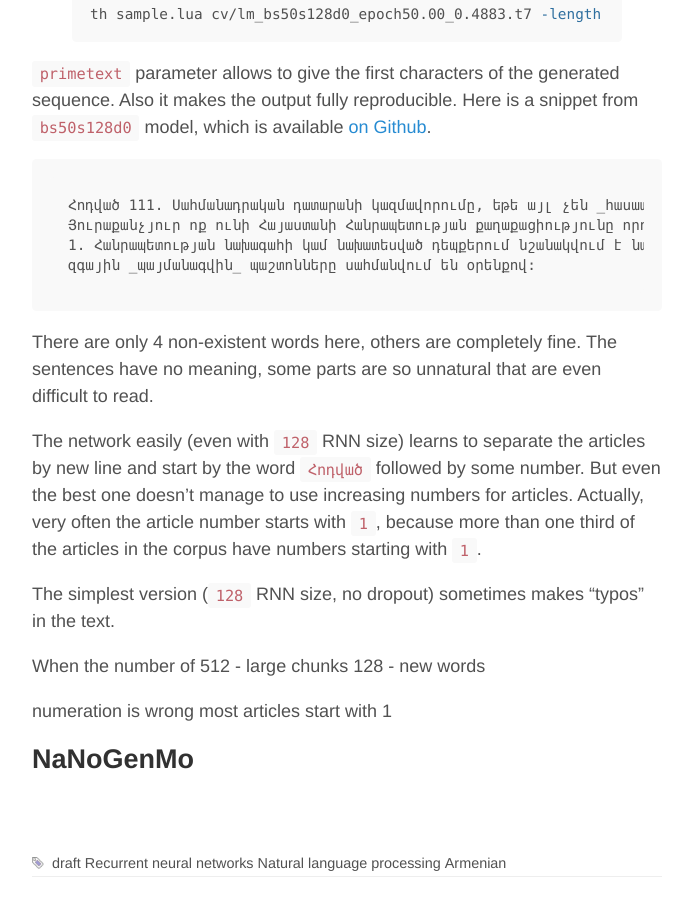
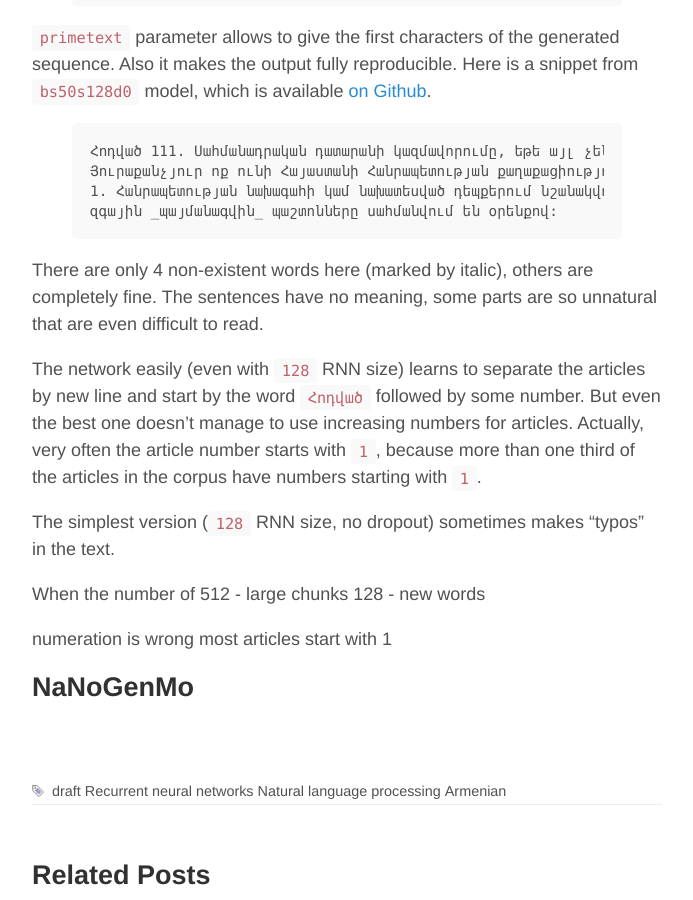
Before and after one commit to YerevaNN/yerevann.github.io, a Jekyll site: the page built from _posts/2015-11-11-generating-constitution-with-recurrent-neural-networks.md, in a window 1280 px wide and 900 px high, scrolled down 4337 px. Shown: the whole window, without its empty margins (293-986 px from the left). Built offline with Jekyll 4.4.1, drawn with Linux system fonts in a browser that asks for light colours; comment, search, counter and statistics services are not loaded.

Commit message:
Constitution RNN - Samples 2

````diff
--- a/_posts/2015-11-11-generating-constitution-with-recurrent-neural-networks.md
+++ b/_posts/2015-11-11-generating-constitution-with-recurrent-neural-networks.md
@@ -31,9 +31,9 @@
 
 All articles are of the following form:
 
-```
+{% highlight text %}
 Հոդված 1. Հայաստանի Հանրապետությունը ինքնիշխան, ժողովրդավարական, սոցիալական, իրավական պետություն է:
-```
+{% endhighlight %}
 
 The first word, `Հոդված`, means "Article". Sentences end with the symbol `:`.
 
@@ -93,14 +93,14 @@
 
 `primetext` parameter allows to give the first characters of the generated sequence. Also it makes the output fully reproducible. Here is a snippet from `bs50s128d0` model, which is available [on Github](....).
 
-```
+{% highlight text %}
 Հոդված 111. Սահմանադրական դատարանի կազմավորումը, եթե այլ չեն _հասատատիրի_ _առնչամի_ կարելի սահմանափակվել միայն օրենքով, եթե դա անհրաժեշտ է հանցագործությունների իրավունք:
 Յուրաքանչյուր ոք ունի Հայաստանի Հանրապետության քաղաքացիությունը որոշում է կայացնում դատավորին կազմավորման կարգը
 1. Հանրապետության նախագահի կամ նախատեսված դեպքերում նշանակվում է նաև տնտեսական մշակույթի հիմնական ուղղության դրանք _կայտարվակատությունն_ է: Նրանց զինված ուժերի օգտագործման նախարարներից ստացված փոխառությունների կողմից ընդունվում է ընտրված և միջա
 զգային _պայմանագվին_ պաշտոնները սահմանվում են օրենքով:
-```
+{% endhighlight %}
 
-There are only 4 non-existent words here, others are completely fine. The sentences have no meaning, some parts are so unnatural that are even difficult to read.
+There are only 4 non-existent words here (marked by italic), others are completely fine. The sentences have no meaning, some parts are so unnatural that are even difficult to read.
 
 The network easily (even with `128` RNN size) learns to separate the articles by new line and start by the word `Հոդված` followed by some number. But even the best one doesn't manage to use increasing numbers for articles. Actually, very often the article number starts with `1`, because more than one third of the articles in the corpus have numbers starting with `1`.
 
````
